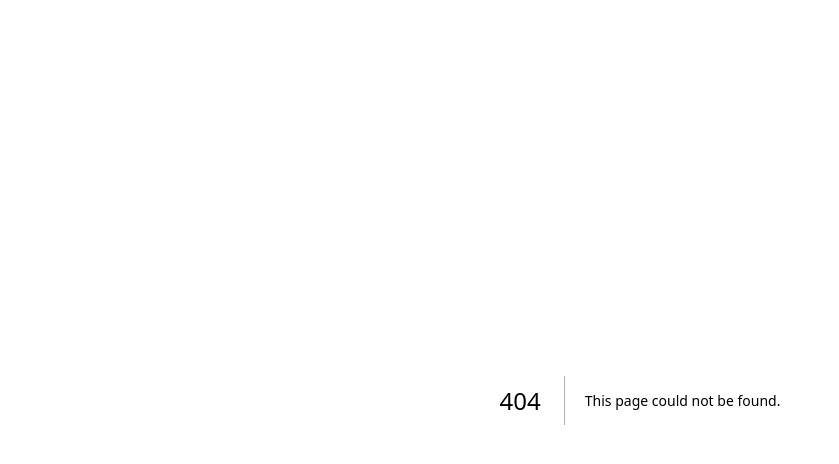
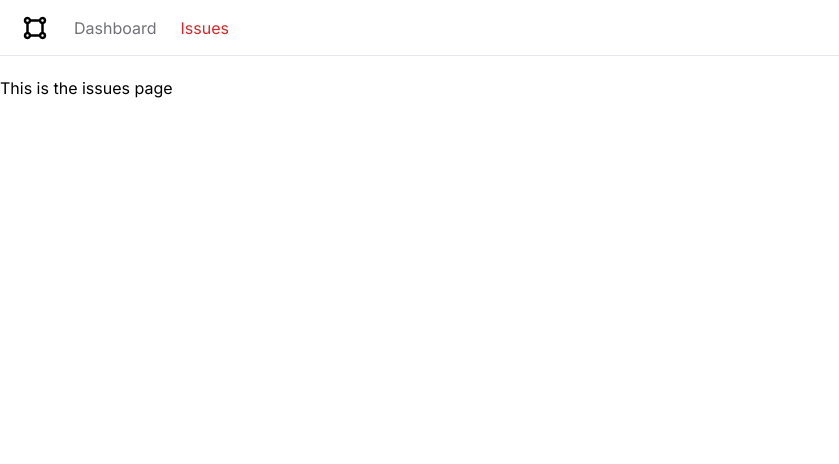
Before and after one commit to preshlele/hilffe, a Next.js app: page /issues in a window 1280 px wide. Before the commit this address had no page. Shown: the top 464 px of the page, without its empty margins (0-839 px from the left). Built offline with nearby package versions, Linux system fonts and the light colour scheme.

Commit message:
feature: init commit

```diff
--- /dev/null
+++ b/app/NavBar.tsx
@@ -0,0 +1,41 @@
+"use client"
+
+import Link from "next/link";
+import React from "react";
+import { BiShapeSquare } from "react-icons/bi";
+import { usePathname } from "next/navigation";
+import classnames from 'classnames'
+
+const NavBar = () => {
+const currentPath = usePathname();
+// console.log(currentPath)
+
+  const links = [
+    { label: "Dashboard", href: "/" },
+    { label: "Issues", href: "/issues" },
+  ];
+  return (
+    <nav className="flex space-x-6 border-b mb-5 px-5 h-14 items-center">
+      <Link href="/">
+        <BiShapeSquare size={30} />
+      </Link>
+      <ul className="flex space-x-6">
+        {links.map((link) => (
+          <Link
+            key={link.href}
+            href={link.href}
+            className={classnames({
+                'text-red-600' : link.href === currentPath,
+                'text-zinc-500' : link.href!== currentPath,
+                'hover:text-zinc-800 transition-colors' : true
+            })}
+          >
+            {link.label}
+          </Link>
+        ))}
+      </ul>
+    </nav>
+  );
+};
+
+export default NavBar;
--- a/app/globals.css
+++ b/app/globals.css
@@ -2,11 +2,7 @@
 @tailwind components;
 @tailwind utilities;
 
-:root {
-  --foreground-rgb: 0, 0, 0;
-  --background-start-rgb: 214, 219, 220;
-  --background-end-rgb: 255, 255, 255;
-}
+
 
 @media (prefers-color-scheme: dark) {
   :root {
@@ -15,13 +11,3 @@
     --background-end-rgb: 0, 0, 0;
   }
 }
-
-body {
-  color: rgb(var(--foreground-rgb));
-  background: linear-gradient(
-      to bottom,
-      transparent,
-      rgb(var(--background-end-rgb))
-    )
-    rgb(var(--background-start-rgb));
-}
--- /dev/null
+++ b/app/issues/page.tsx
@@ -0,0 +1,9 @@
+import React from 'react'
+
+const page = () => {
+  return (
+    <div>This is the issues page</div>
+  )
+}
+
+export default page
--- a/app/layout.tsx
+++ b/app/layout.tsx
@@ -1,22 +1,26 @@
-import './globals.css'
-import type { Metadata } from 'next'
-import { Inter } from 'next/font/google'
+import "./globals.css";
+import type { Metadata } from "next";
+import { Inter } from "next/font/google";
+import NavBar from "./NavBar";
 
-const inter = Inter({ subsets: ['latin'] })
+const inter = Inter({ subsets: ["latin"] });
 
 export const metadata: Metadata = {
-  title: 'Create Next App',
-  description: 'Generated by create next app',
-}
+  title: "Create Next App",
+  description: "Generated by create next app",
+};
 
 export default function RootLayout({
   children,
 }: {
-  children: React.ReactNode
+  children: React.ReactNode;
 }) {
   return (
     <html lang="en">
-      <body className={inter.className}>{children}</body>
+      <body className={inter.className}>
+        <NavBar />
+        <main>{children}</main>
+      </body>
     </html>
-  )
+  );
 }
--- a/app/page.tsx
+++ b/app/page.tsx
@@ -2,112 +2,8 @@
 
 export default function Home() {
   return (
-    <main className="flex min-h-screen flex-col items-center justify-between p-24">
-      <div className="z-10 max-w-5xl w-full items-center justify-between font-mono text-sm lg:flex">
-        <p className="fixed left-0 top-0 flex w-full justify-center border-b border-gray-300 bg-gradient-to-b from-zinc-200 pb-6 pt-8 backdrop-blur-2xl dark:border-neutral-800 dark:bg-zinc-800/30 dark:from-inherit lg:static lg:w-auto  lg:rounded-xl lg:border lg:bg-gray-200 lg:p-4 lg:dark:bg-zinc-800/30">
-          Get started by editing&nbsp;
-          <code className="font-mono font-bold">app/page.tsx</code>
-        </p>
-        <div className="fixed bottom-0 left-0 flex h-48 w-full items-end justify-center bg-gradient-to-t from-white via-white dark:from-black dark:via-black lg:static lg:h-auto lg:w-auto lg:bg-none">
-          <a
-            className="pointer-events-none flex place-items-center gap-2 p-8 lg:pointer-events-auto lg:p-0"
-            href="https://vercel.com?utm_source=create-next-app&utm_medium=appdir-template&utm_campaign=create-next-app"
-            target="_blank"
-            rel="noopener noreferrer"
-          >
-            By{' '}
-            <Image
-              src="/vercel.svg"
-              alt="Vercel Logo"
-              className="dark:invert"
-              width={100}
-              height={24}
-              priority
-            />
-          </a>
-        </div>
-      </div>
-
-      <div className="relative flex place-items-center before:absolute before:h-[300px] before:w-[480px] before:-translate-x-1/2 before:rounded-full before:bg-gradient-radial before:from-white before:to-transparent before:blur-2xl before:content-[''] after:absolute after:-z-20 after:h-[180px] after:w-[240px] after:translate-x-1/3 after:bg-gradient-conic after:from-sky-200 after:via-blue-200 after:blur-2xl after:content-[''] before:dark:bg-gradient-to-br before:dark:from-transparent before:dark:to-blue-700 before:dark:opacity-10 after:dark:from-sky-900 after:dark:via-[#0141ff] after:dark:opacity-40 before:lg:h-[360px] z-[-1]">
-        <Image
-          className="relative dark:drop-shadow-[0_0_0.3rem_#ffffff70] dark:invert"
-          src="/next.svg"
-          alt="Next.js Logo"
-          width={180}
-          height={37}
-          priority
-        />
-      </div>
-
-      <div className="mb-32 grid text-center lg:max-w-5xl lg:w-full lg:mb-0 lg:grid-cols-4 lg:text-left">
-        <a
-          href="https://nextjs.org/docs?utm_source=create-next-app&utm_medium=appdir-template&utm_campaign=create-next-app"
-          className="group rounded-lg border border-transparent px-5 py-4 transition-colors hover:border-gray-300 hover:bg-gray-100 hover:dark:border-neutral-700 hover:dark:bg-neutral-800/30"
-          target="_blank"
-          rel="noopener noreferrer"
-        >
-          <h2 className={`mb-3 text-2xl font-semibold`}>
-            Docs{' '}
-            <span className="inline-block transition-transform group-hover:translate-x-1 motion-reduce:transform-none">
-              -&gt;
-            </span>
-          </h2>
-          <p className={`m-0 max-w-[30ch] text-sm opacity-50`}>
-            Find in-depth information about Next.js features and API.
-          </p>
-        </a>
-
-        <a
-          href="https://nextjs.org/learn?utm_source=create-next-app&utm_medium=appdir-template-tw&utm_campaign=create-next-app"
-          className="group rounded-lg border border-transparent px-5 py-4 transition-colors hover:border-gray-300 hover:bg-gray-100 hover:dark:border-neutral-700 hover:dark:bg-neutral-800/30"
-          target="_blank"
-          rel="noopener noreferrer"
-        >
-          <h2 className={`mb-3 text-2xl font-semibold`}>
-            Learn{' '}
-            <span className="inline-block transition-transform group-hover:translate-x-1 motion-reduce:transform-none">
-              -&gt;
-            </span>
-          </h2>
-          <p className={`m-0 max-w-[30ch] text-sm opacity-50`}>
-            Learn about Next.js in an interactive course with&nbsp;quizzes!
-          </p>
-        </a>
-
-        <a
-          href="https://vercel.com/templates?framework=next.js&utm_source=create-next-app&utm_medium=appdir-template&utm_campaign=create-next-app"
-          className="group rounded-lg border border-transparent px-5 py-4 transition-colors hover:border-gray-300 hover:bg-gray-100 hover:dark:border-neutral-700 hover:dark:bg-neutral-800/30"
-          target="_blank"
-          rel="noopener noreferrer"
-        >
-          <h2 className={`mb-3 text-2xl font-semibold`}>
-            Templates{' '}
-            <span className="inline-block transition-transform group-hover:translate-x-1 motion-reduce:transform-none">
-              -&gt;
-            </span>
-          </h2>
-          <p className={`m-0 max-w-[30ch] text-sm opacity-50`}>
-            Explore the Next.js 13 playground.
-          </p>
-        </a>
-
-        <a
-          href="https://vercel.com/new?utm_source=create-next-app&utm_medium=appdir-template&utm_campaign=create-next-app"
-          className="group rounded-lg border border-transparent px-5 py-4 transition-colors hover:border-gray-300 hover:bg-gray-100 hover:dark:border-neutral-700 hover:dark:bg-neutral-800/30"
-          target="_blank"
-          rel="noopener noreferrer"
-        >
-          <h2 className={`mb-3 text-2xl font-semibold`}>
-            Deploy{' '}
-            <span className="inline-block transition-transform group-hover:translate-x-1 motion-reduce:transform-none">
-              -&gt;
-            </span>
-          </h2>
-          <p className={`m-0 max-w-[30ch] text-sm opacity-50`}>
-            Instantly deploy your Next.js site to a shareable URL with Vercel.
-          </p>
-        </a>
-      </div>
-    </main>
-  )
+    <div>
+    Welcome to hilfe!
+    </div>
+      )
 }
--- a/package.json
+++ b/package.json
@@ -13,12 +13,14 @@
     "@types/react": "18.2.28",
     "@types/react-dom": "18.2.13",
     "autoprefixer": "10.4.16",
+    "classnames": "^2.3.2",
     "eslint": "8.51.0",
     "eslint-config-next": "13.5.4",
     "next": "13.5.4",
     "postcss": "8.4.31",
     "react": "18.2.0",
     "react-dom": "18.2.0",
+    "react-icons": "^4.11.0",
     "tailwindcss": "3.3.3",
     "typescript": "5.2.2"
   }
```
Also changed, not shown: 1 other file (tests, documents, lock files or other folders).
